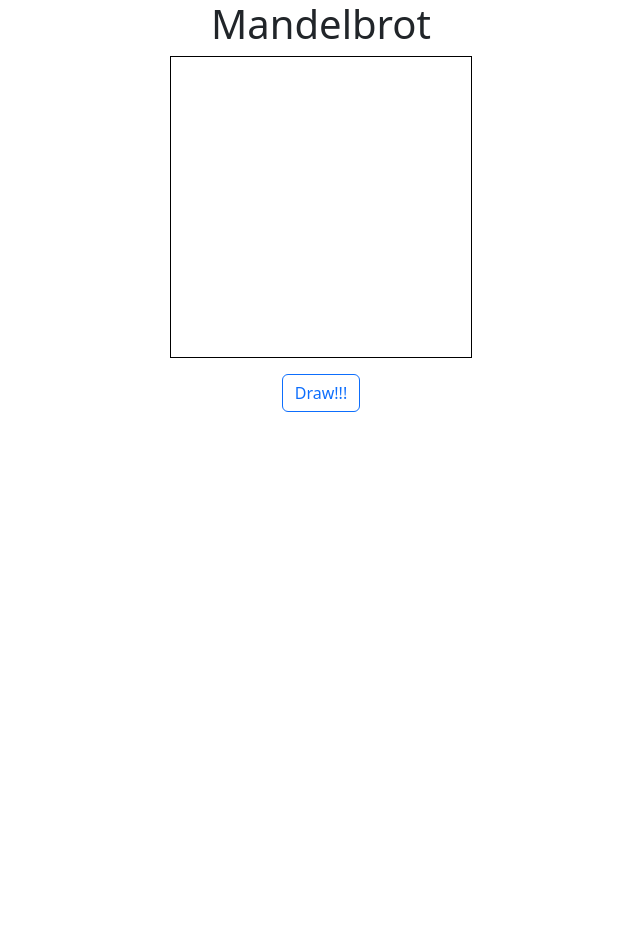
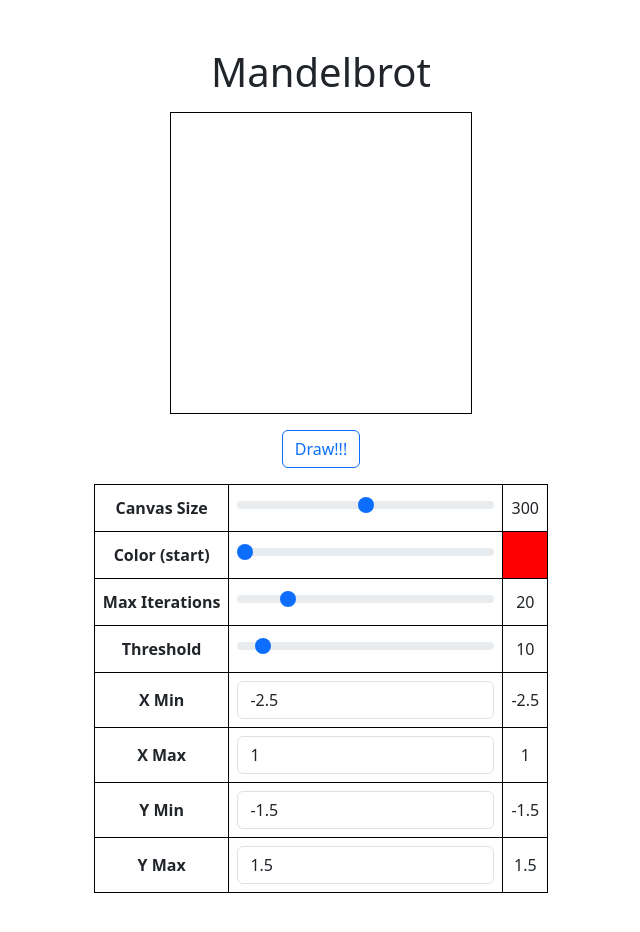
Before and after one commit to osawa-koki/fractal-drawer.ts, a Next.js app: page /mandelbrot in a window 1280 px wide. Shown: the top 932 px of the page, without its empty margins (319-959 px from the left). Before the commit the page ends 800 px from the top, so only its background shows below. Built offline with nearby package versions, Linux system fonts and the light colour scheme.

Commit message:
マンデルブロ集合完成。

```diff
--- a/pages/global.scss
+++ b/pages/global.scss
@@ -1,7 +1,12 @@
+
+#Root {
+  margin: 3rem auto;
+}
 
 #CanvasArea {
   h1 {
     text-align: center;
+    margin: 1rem;
   }
   canvas {
     display: block;
@@ -17,3 +22,13 @@
   align-items: center;
   margin: 1rem 0;
 }
+
+#Settings {
+  border-collapse: collapse;
+  margin: 0 auto;
+  th, td {
+    border: 1px black solid;
+    padding: 0.5rem;
+    text-align: center;
+  }
+}
--- a/pages/mandelbrot.tsx
+++ b/pages/mandelbrot.tsx
@@ -1,5 +1,14 @@
 import React, { useRef, useState } from 'react';
 import Button from 'react-bootstrap/Button';
+import Form from 'react-bootstrap/Form';
+
+const canvasMinSize = 100;
+const canvasMaxSize = 500;
+const maxIterationMinCount = 3;
+const maxIterationMaxCount = 100;
+const thresholdMin = 3;
+const thresholdMax = 100;
+const axis_delta = 0.1;
 
 const Mandelbrot = () => {
 
@@ -40,7 +49,7 @@ const Mandelbrot = () => {
             if (i === maxIterations) {
               ctx.fillStyle = 'black';
             } else {
-              ctx.fillStyle = `hsla(${i * 360 / maxIterations}, 100%, 50%, 1)`;
+              ctx.fillStyle = `hsla(${(i * 360 / maxIterations + color) % 360}, 100%, 50%, 1)`;
             }
             ctx.fillRect(x, y, 1, 1);
           }
@@ -50,7 +59,7 @@ const Mandelbrot = () => {
   }
 
   return (
-    <div>
+    <div id='Root'>
       <div id='CanvasArea'>
         <h1 onClick={() => {console.log(canvasRef.current)}}>Mandelbrot</h1>
         <canvas ref={canvasRef} width={canvasSize} height={canvasSize} />
@@ -58,11 +67,47 @@ const Mandelbrot = () => {
       <div id='button-div'>
         <Button variant="outline-primary" onClick={Draw}>Draw!!!</Button>
       </div>
-      <table>
+      <table id='Settings'>
         <tbody>
           <tr>
-            <th></th>
-            <td></td>
+            <th>Canvas Size</th>
+            <td><Form.Range min={canvasMinSize} max={canvasMaxSize} onInput={(e) => {setCanvasSize(parseInt((e.target as HTMLInputElement).value))}} /></td>
+            <td>{canvasSize}</td>
+          </tr>
+          <tr>
+            <th>Color (start)</th>
+            <td><Form.Range min={0} max={360} value={color} onInput={(e) => {setColor(parseInt((e.target as HTMLInputElement).value))}} /></td>
+            <td style={{backgroundColor: `hsl(${color}, 100%, 50%)`}}></td>
+          </tr>
+          <tr>
+            <th>Max Iterations</th>
+            <td><Form.Range min={maxIterationMinCount} max={maxIterationMaxCount} value={maxIterations} onInput={(e) => {setMaxIterations(parseInt((e.target as HTMLInputElement).value))}} /></td>
+            <td>{maxIterations}</td>
+          </tr>
+          <tr>
+            <th>Threshold</th>
+            <td><Form.Range min={thresholdMin} max={thresholdMax} value={threshold} onInput={(e) => {setThreshold(parseInt((e.target as HTMLInputElement).value))}} /></td>
+            <td>{threshold}</td>
+          </tr>
+          <tr>
+            <th>X Min</th>
+            <td><Form.Control type='number' step={axis_delta} value={xMin} onInput={(e) => {setXMin(parseFloat((e.target as HTMLInputElement).value))}} /></td>
+            <td>{xMin}</td>
+          </tr>
+          <tr>
+            <th>X Max</th>
+            <td><Form.Control type='number' step={axis_delta} value={xMax} onInput={(e) => {setXMax(parseFloat((e.target as HTMLInputElement).value))}} /></td>
+            <td>{xMax}</td>
+          </tr>
+          <tr>
+            <th>Y Min</th>
+            <td><Form.Control type='number' step={axis_delta} value={yMin} onInput={(e) => {setYMin(parseFloat((e.target as HTMLInputElement).value))}} /></td>
+            <td>{yMin}</td>
+          </tr>
+          <tr>
+            <th>Y Max</th>
+            <td><Form.Control type='number' step={axis_delta} value={yMax} onInput={(e) => {setYMax(parseFloat((e.target as HTMLInputElement).value))}} /></td>
+            <td>{yMax}</td>
           </tr>
         </tbody>
       </table>
```
